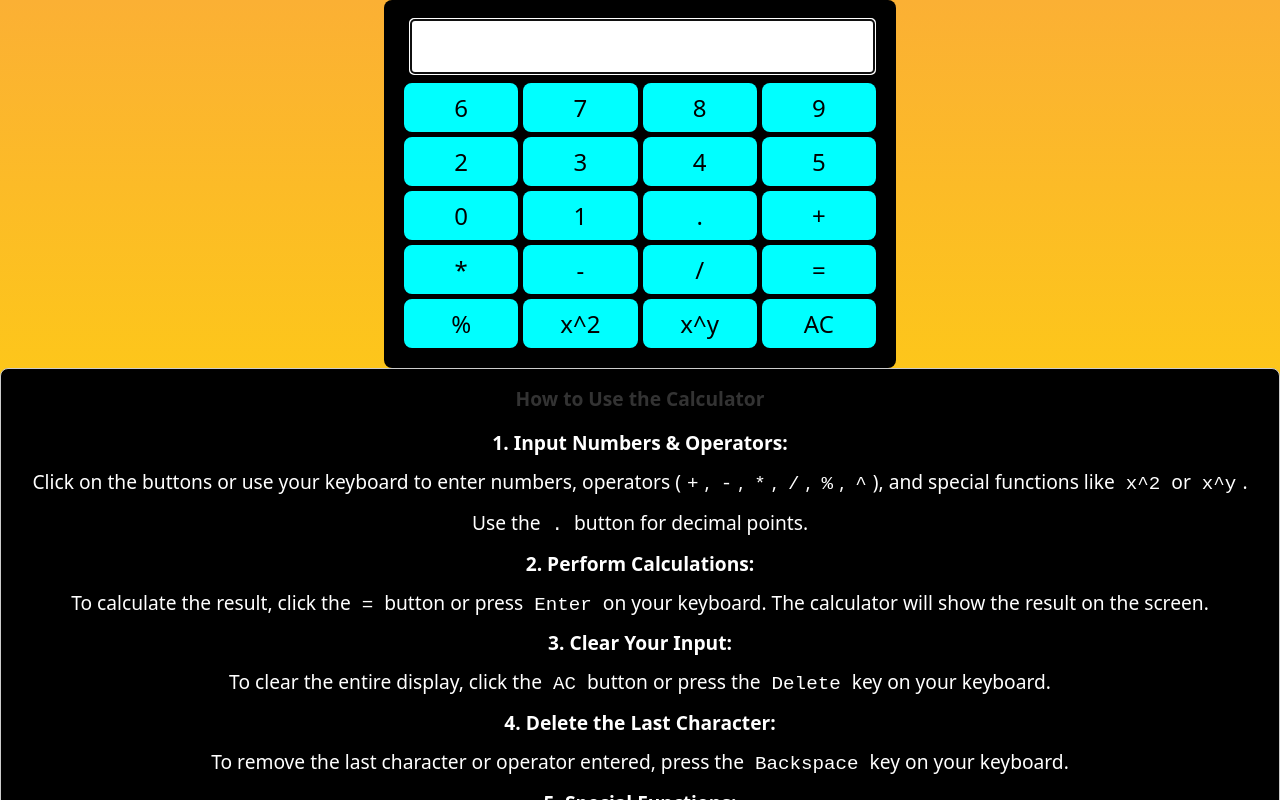
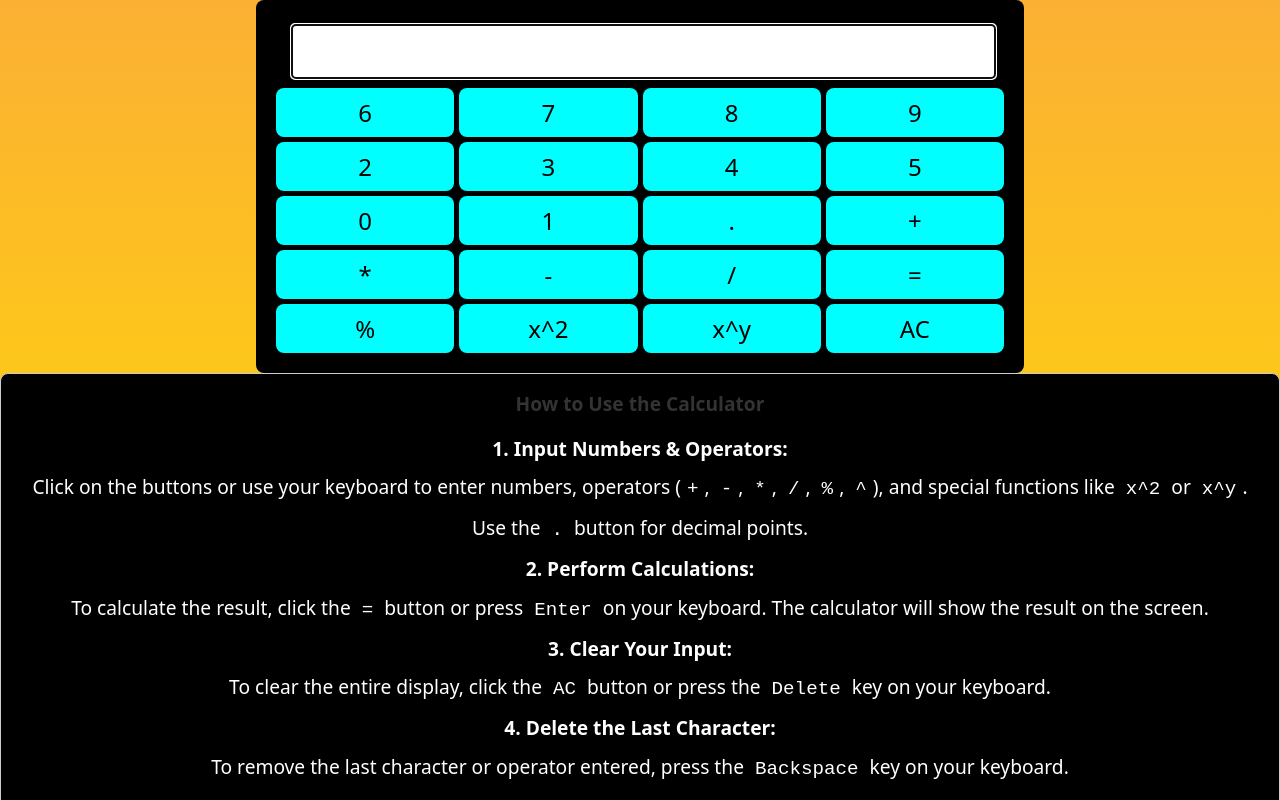
Before and after one commit to Thunder2312/calculator-js, a React (Vite) app: page / in a window 1280 px wide. Shown: the top 800 px of the page. Built offline with nearby package versions, Linux system fonts and the light colour scheme.

Commit message:
Instructions 2

```diff
--- a/src/components/Container/index.css
+++ b/src/components/Container/index.css
@@ -1,37 +1,36 @@
-/* Apply box-sizing globally */
+
 *, *::before, *::after {
   box-sizing: border-box;
 }
 
 body {
   display: flex;
-  justify-content: center; /* Center everything horizontally */
-  align-items: center; /* Center everything vertically */
-  min-height: 100vh; /* Ensure the body takes up the full height of the viewport */
-  margin: 0; /* Remove default margin */
+  justify-content: center;
+  align-items: center;
+  min-height: 100vh;
+  margin: 0;
   background-image: linear-gradient(to bottom, #fbb034 0%, #ffdd00 74%);
-  flex-direction: column; /* Stack the container and instructions vertically */
-  text-align: center; /* Center the content of both components */
+  flex-direction: column;
+  text-align: center;
 }
 
-/* .container style */
 .container {
   display: flex;
   flex-direction: column;
-  align-items: center; /* Center child elements horizontally */
-  justify-content: center; /* Center child elements vertically */
-  width: 40%;
-  max-width: 800px; /* Limit the width to a maximum value */
+  align-items: center;
+  justify-content: center;
+  width: 60%;
+  max-width: 800px;
   background: black;
   border-radius: 8px;
-  padding: 10px;/* Prevent content from overflowing */
-  margin: 0 auto; /* Center the container horizontally */
+  padding: 10px;
+  margin: 0 auto;
 }
 
-/* Responsive design for .container - For smaller screens */
+/*For smaller screens */
 @media (max-width: 768px) {
   .container {
-    width: 90%; /* Take up 90% of the screen width */
-    padding: 15px; /* Adjust padding for small screens */
+    width: 90%;
+    padding: 15px;
   }
 }
--- a/src/components/Instructions/index.css
+++ b/src/components/Instructions/index.css
@@ -3,8 +3,8 @@
   border: 1px solid #ccc;
   border-radius: 8px;
   width: 100vw; /* Default width for larger screens */
-  box-sizing: border-box; /* Ensure padding is included in the width */
-  color: #fff; /* Make sure the text is readable */
+  box-sizing: border-box;
+  color: #fff;
 }
 
 .instructions h2 {
@@ -23,18 +23,17 @@
 }
 
 
-/* Centering with flexbox for smaller screens */
+
 @media (max-width: 768px) {
   .instructions {
-    width: 90%; /* Take up 90% of the screen width */
-    padding: 15px; /* Adjust padding on smaller screens */
-    margin: 0 auto; /* Center horizontally by setting left and right margins to auto */
+    width: 90%;
+    padding: 15px;
+    margin: 0 auto;
     display: flex;
     flex-direction: column;
-    justify-content: center; /* Center content vertically */
-    align-items: center; /* Center content horizontally */
+    justify-content: center;
+    align-items: center;
   }
-
   .instructions p {
     font-size: 1rem;
     margin: 10px 0;
--- a/src/components/Instructions/index.jsx
+++ b/src/components/Instructions/index.jsx
@@ -1,5 +1,5 @@
 import React from 'react';
-import './index.css'; // Optional: If you want to add some custom styling to the instructions.
+import './index.css';
 
 const Instructions = () => {
   return (
```
